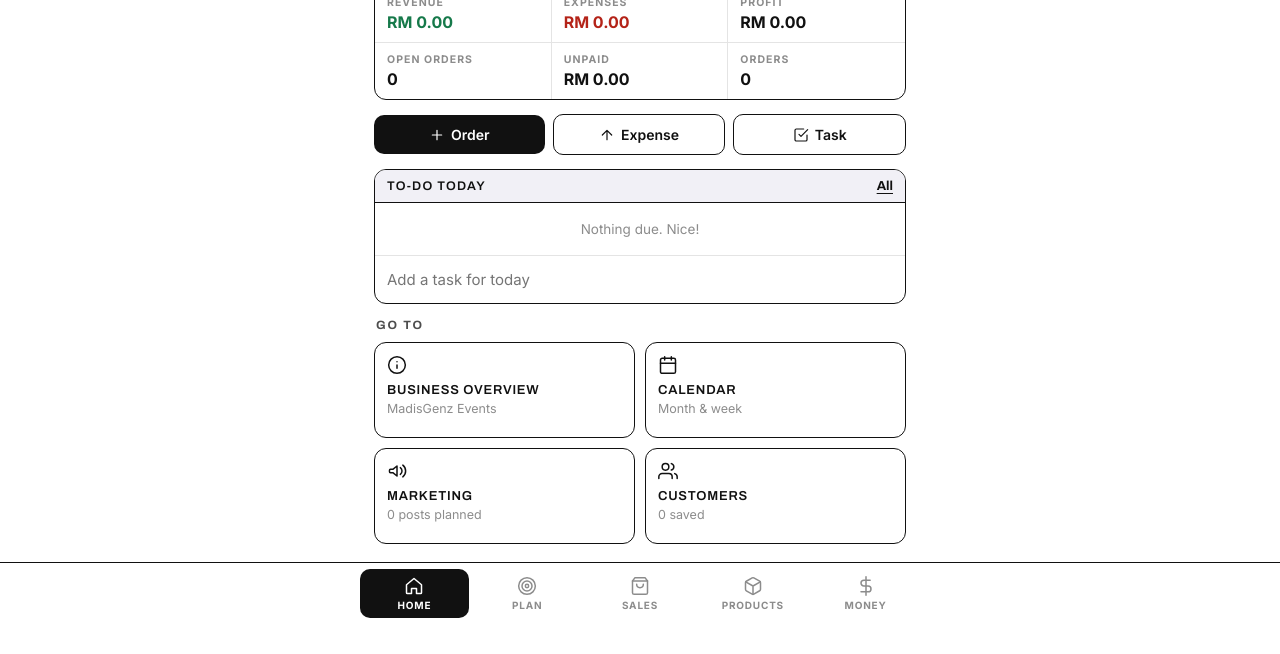
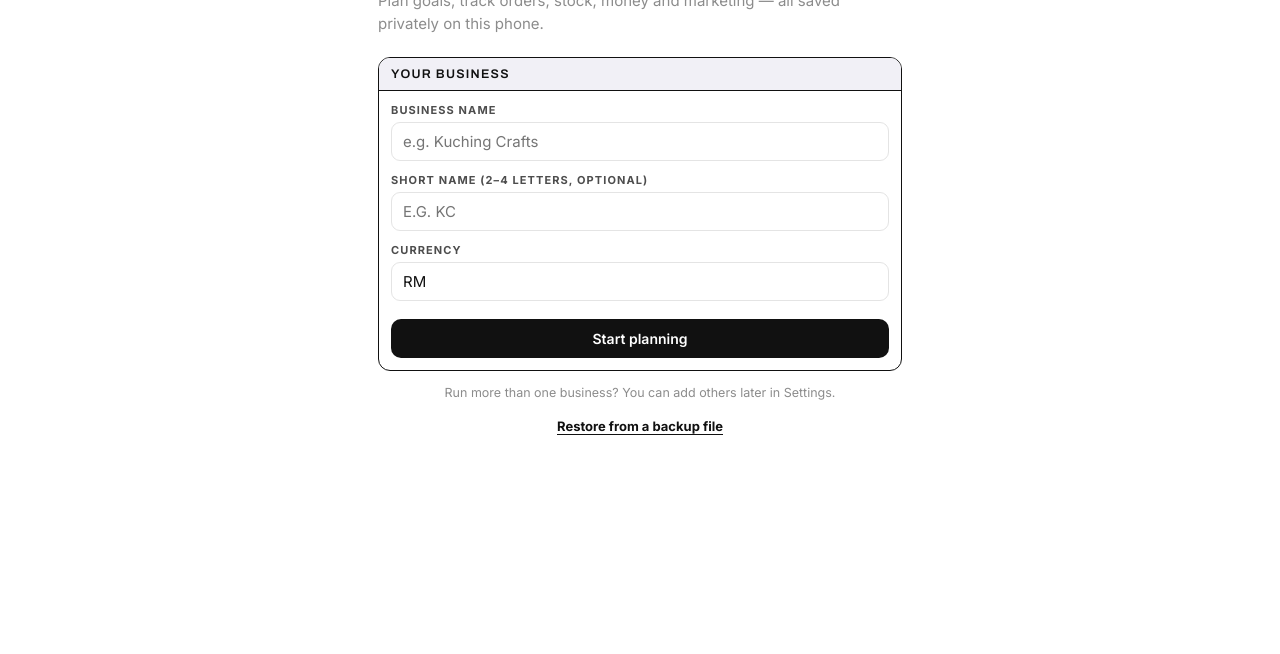
Before and after one commit to venesman/business-planner, a plain HTML site: page index.html in a window 1280 px wide. Shown: the part 176-830 px from the top of the page. After the commit the page ends 800 px from the top, so only its background shows below. Drawn offline with Linux system fonts and the light colour scheme.

Commit message:
Welcome screen: new users type their own business name
Co-Authored-By: Claude Opus 5.5 <noreply@anthropic.com>
Claude-Session: https://claude.ai/code/session_01PkxZLbmqojbFsi8uBvg5jD

```diff
--- a/index.html
+++ b/index.html
@@ -5,7 +5,7 @@
 <meta name="viewport" content="width=device-width, initial-scale=1, viewport-fit=cover">
 <title>Business Planner</title>
 <meta name="theme-color" content="#ffffff">
-<meta name="description" content="Business planner for MadisGenz Events and TUC Social Enterprise.">
+<meta name="description" content="A simple business planner: goals, orders, stock, money and marketing.">
 <link rel="manifest" href="manifest.webmanifest">
 <link rel="icon" type="image/png" sizes="192x192" href="icon-192.png">
 <link rel="apple-touch-icon" href="apple-touch-icon.png">
@@ -255,15 +255,15 @@ function bizDefaults(){return{
   orders:[],customers:[],contacts:[],products:[],suppliers:[],launches:[],evals:{},
   income:[],expenses:[],bills:[],ads:[],discounts:[],visitors:{},posts:[],social:{},accounts:[],counter:0
 }}
-let G={settings:{currency:'RM'},active:'mg',biz:[{id:'mg',name:'MadisGenz Events',short:'MG',prefix:'MG'},{id:'tuc',name:'TUC Social Enterprise',short:'TUC',prefix:'TUC'}]};
+let G={settings:{currency:'RM'},active:null,biz:[]};
 try{const g=JSON.parse(localStorage.getItem(LSG)||'null');if(g&&g.biz&&g.biz.length)G=Object.assign(G,g)}catch(e){}
 let D;
 function loadBiz(id){const d=bizDefaults();try{const o=JSON.parse(localStorage.getItem(LSB+id)||'null');if(o)Object.keys(d).forEach(k=>{if(o[k]!==undefined)d[k]=o[k]})}catch(e){}return d}
-function curBiz(){return G.biz.find(b=>b.id===G.active)||G.biz[0]}
-D=loadBiz(curBiz().id);
+function curBiz(){return G.biz.find(b=>b.id===G.active)||G.biz[0]||null}
+D=curBiz()?loadBiz(curBiz().id):bizDefaults();
 let saveT=null;
 function save(){clearTimeout(saveT);saveT=setTimeout(flush,250)}
-function flush(){clearTimeout(saveT);try{localStorage.setItem(LSB+curBiz().id,JSON.stringify(D));localStorage.setItem(LSG,JSON.stringify(G))}catch(e){toast('Could not save — phone storage may be full')}}
+function flush(){clearTimeout(saveT);try{if(curBiz())localStorage.setItem(LSB+curBiz().id,JSON.stringify(D));localStorage.setItem(LSG,JSON.stringify(G))}catch(e){toast('Could not save — phone storage may be full')}}
 try{navigator.storage&&navigator.storage.persist&&navigator.storage.persist()}catch(e){}
 if('serviceWorker' in navigator)window.addEventListener('load',()=>navigator.serviceWorker.register('sw.js').catch(()=>{}));
 
@@ -760,6 +760,23 @@ function bizForm(b){
 }
 function lastBackup(){let d=null;try{d=localStorage.getItem('bizplanner-backup')}catch(e){}return d?'Last backup: '+fmtL(d)+'.':'No backup downloaded yet.'}
 
+/* ===== welcome (first open) ===== */
+function vWelcome(){
+  return `<div style="padding:28px 4px 0">
+   <div class="mono" style="width:56px;height:56px;border-radius:16px;margin-bottom:18px">${ic('bag',26)}</div>
+   <div class="sub">Welcome to</div><h1 class="pg" style="font-size:32px">Business Planner</h1>
+   <p class="muted" style="line-height:1.5;margin:6px 0 22px">Plan goals, track orders, stock, money and marketing — all saved privately on this phone.</p>
+   <div class="box"><div class="bh"><span>Your business</span></div><div class="bb">
+    <label class="fl">Business name</label><input class="in" id="wName" placeholder="e.g. Kuching Crafts" autocomplete="organization">
+    <label class="fl">Short name (2–4 letters, optional)</label><input class="in" id="wShort" placeholder="e.g. KC" maxlength="4" style="text-transform:uppercase">
+    <label class="fl">Currency</label><input class="in" id="wCur" value="${esc(G.settings.currency||'RM')}">
+    <button class="btn" style="width:100%;margin-top:18px" data-a="startBiz">Start planning</button>
+   </div></div>
+   <p class="small muted" style="text-align:center">Run more than one business? You can add others later in Settings.</p>
+   <p class="small" style="text-align:center;margin-top:18px"><button class="link" data-a="pickRestore">Restore from a backup file</button></p>
+   <input type="file" id="restoreFile" accept=".json,application/json" style="display:none">
+  </div>`;
+}
 /* ===== render ===== */
 const VIEWS={home:vHome,plan:vPlan,overview:vOverview,goals:vGoals,todo:vTodo,day:vDay,calendar:vCalendar,yeargoals:vYearGoals,
  experiments:()=>vMod('experiments'),ideas:()=>vMod('ideas'),notes:()=>vMod('notes'),
@@ -769,6 +786,8 @@ const VIEWS={home:vHome,plan:vPlan,overview:vOverview,goals:vGoals,todo:vTodo,da
  posts:vPosts,social:vSocial,accounts:()=>vMod('accounts'),prefs:vPrefs};
 function render(){
   const v=view(),root=ROOT[v],b=curBiz();
+  if(!b){document.getElementById('app').innerHTML=vWelcome();document.getElementById('nav').innerHTML='';document.querySelector('nav.bn').style.display='none';return}
+  document.querySelector('nav.bn').style.display='';
   document.getElementById('app').innerHTML=`<div class="top"><button class="bizbtn" data-a="switchBiz"><span class="mono">${esc(b.short)}</span><span class="grow" style="min-width:0"><b>${esc(b.name)}</b><small>${G.biz.length>1?'Tap to switch business ▾':'Business planner'}</small></span></button><button class="iconbtn" data-a="go" data-v="prefs" aria-label="Settings">${ic('sliders')}</button></div>${VIEWS[v]()}${fab(v)}`;
   document.getElementById('nav').innerHTML=[['home','home','Home'],['plan','target','Plan'],['sales','bag','Sales'],['products','box','Products'],['money','money','Money']].map(([k,i,l])=>`<button class="${root===k?'on':''}" data-a="go" data-v="${k}">${ic(i)}${l}</button>`).join('');
 }
@@ -817,6 +836,10 @@ const A={
   go:(e,d)=>go(d.v),
   switchBiz:()=>pickSheet('Switch business',G.biz.map(b=>`<button class="trow" data-a="useBiz" data-id="${b.id}" style="border:1.5px solid ${b.id===G.active?'var(--ink)':'var(--line)'};border-radius:10px;margin-bottom:8px"><span class="mono">${esc(b.short)}</span><span class="grow"><b>${esc(b.name)}</b></span>${b.id===G.active?'<span class="pill f">Active</span>':''}</button>`).join('')+`<button class="link" data-a="addBiz">+ Add another business</button>`),
   useBiz:(e,d)=>{flush();G.active=d.id;D=loadBiz(d.id);U.order=null;U.goal=null;U.q={};save();closeSheet();go('home');toast('Switched to '+curBiz().name)},
+  startBiz:()=>{const n=document.getElementById('wName').value.trim();if(!n){toast('Type your business name');document.getElementById('wName').focus();return}
+    const sh=(document.getElementById('wShort').value.trim()||n.split(/\s+/).map(w=>w[0]).join('')).toUpperCase().replace(/[^A-Z0-9]/g,'').slice(0,4)||'BIZ';
+    const cur=document.getElementById('wCur').value.trim();if(cur)G.settings.currency=cur;
+    const b={id:uid(),name:n,short:sh,prefix:sh};G.biz.push(b);G.active=b.id;D=loadBiz(b.id);D.overview.name=n;flush();go('home');toast('Welcome, '+n+'!')},
   addBiz:()=>bizForm(),editBiz:(e,d)=>bizForm(G.biz.find(b=>b.id===d.id)),
   mmShift:(e,d)=>{U.mm=addM(U.mm,+d.n);render()},yrShift:(e,d)=>{U.yr=String(+U.yr+ +d.n);render()},
   dayShift:(e,d)=>{U.day=addD(U.day,+d.n);render()},dayToday:()=>{U.day=today();render()},openDay:(e,d)=>{U.day=d.d;go('day')},
--- a/sw.js
+++ b/sw.js
@@ -1,5 +1,5 @@
 // Keeps the planner working offline. Bump VERSION when you update the app.
-const VERSION = 'biz-v1';
+const VERSION = 'biz-v2';
 const SHELL = ['./', './index.html', './manifest.webmanifest', './icon-192.png', './icon-512.png', './apple-touch-icon.png'];
 
 self.addEventListener('install', e => {
```
Also changed, not shown: manifest.webmanifest.
